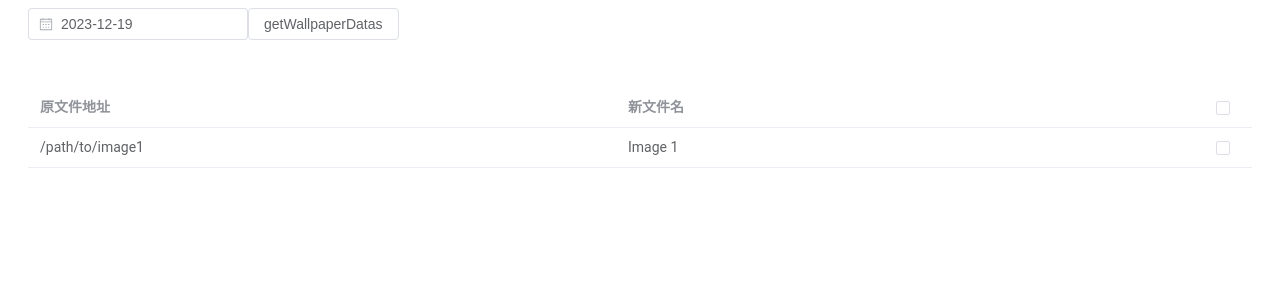
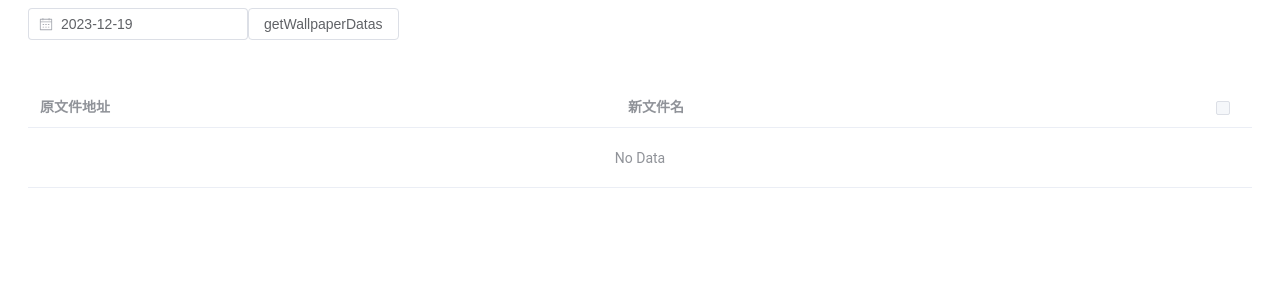
Before and after one commit to Airuxul/wallpapaer-engine-electron, a Vue app: page / in a window 1280 px wide. Shown: the top 300 px of the page. Built offline with nearby package versions, Linux system fonts and the light colour scheme.

Commit message:
默认值清除，常量迁移

```diff
--- a/src/common/types.ts
+++ b/src/common/types.ts
@@ -1,3 +1,4 @@
+export const MILLISECONDS_IN_DAY = 86400000
 export interface WallpaperData {
   path: string
   title: string
--- a/src/renderer/src/App.vue
+++ b/src/renderer/src/App.vue
@@ -24,10 +24,9 @@
 <script setup lang="ts">
 import { ref } from 'vue'
 import { ElTable } from 'element-plus'
-import { WallpaperData } from '../../common/types'
+import { MILLISECONDS_IN_DAY, WallpaperData } from '../../common/types'
 
 // search
-const MILLISECONDS_IN_DAY = 86400000
 const searchFromDate = ref(new Date(Date.now() - MILLISECONDS_IN_DAY))
 const searchRootPath = ref('E:\\Steam\\steamapps\\workshop\\content\\431960')
 const searchExtensions = ref(['.json'])
@@ -35,7 +34,7 @@ const searchExtensions = ref(['.json'])
 // data
 const multipleTableRef = ref<InstanceType<typeof ElTable>>()
 const multipleSelection = ref<WallpaperData[]>([])
-const refWallpaperDatas = ref<WallpaperData[]>([{ path: '/path/to/image1', title: 'Image 1' }])
+const refWallpaperDatas = ref<WallpaperData[]>([])
 
 // function
 function handleSelectionChange(datas: WallpaperData[]) {
```
